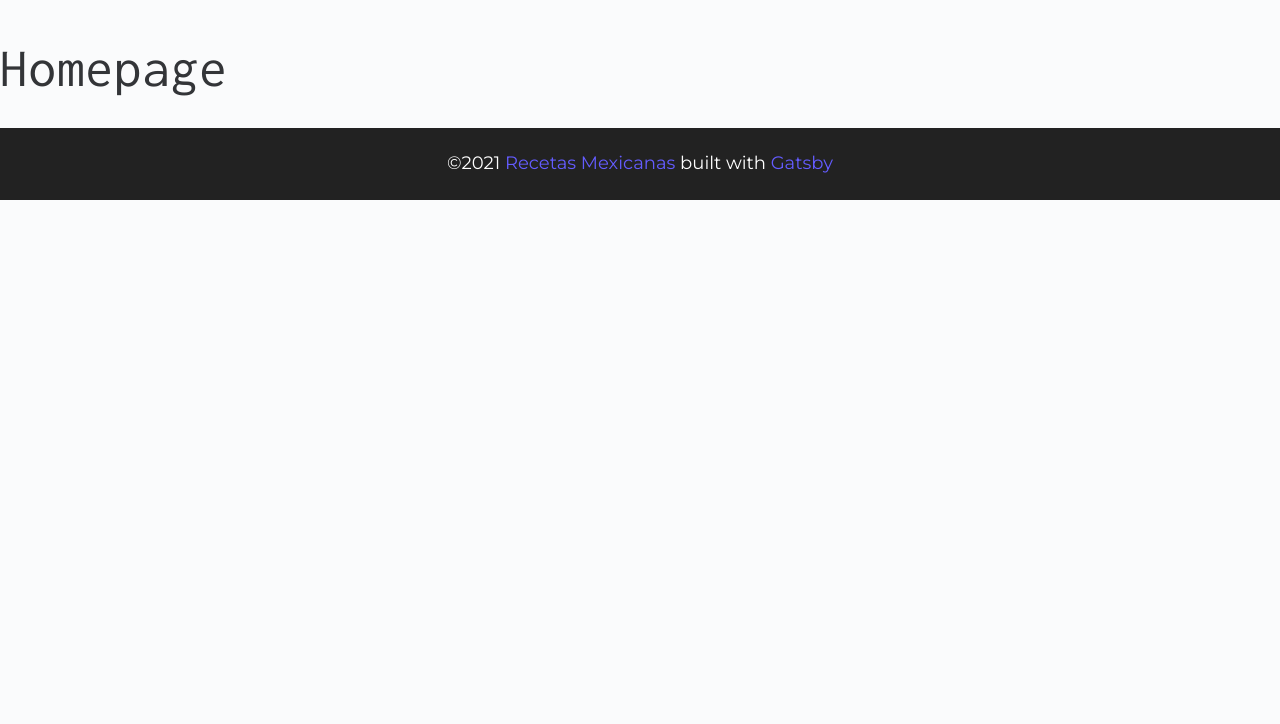
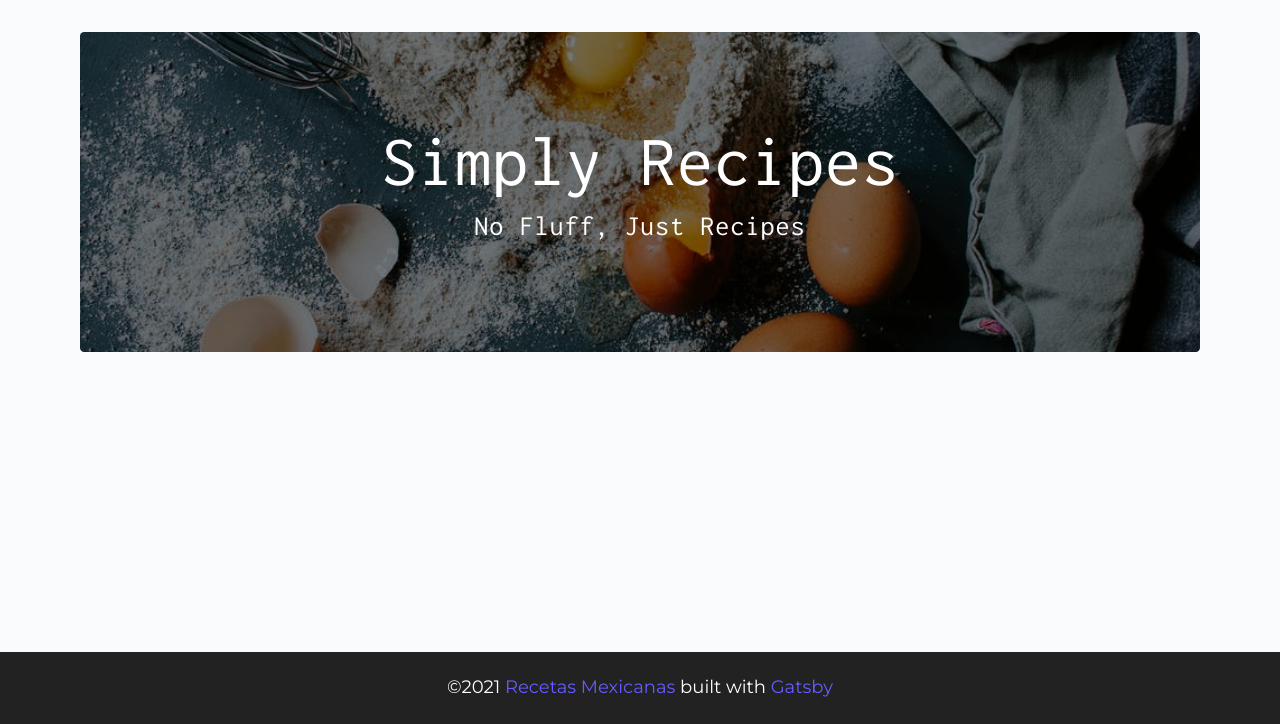
Before and after one commit to GabeValdivia/recetas-mexicanas, a Gatsby site: page / in a window 1280 px wide. Shown: the part 76-800 px from the top of the page. Built offline with nearby package versions, Linux system fonts and the light colour scheme; Gatsby itself is replaced by a stand-in of ours.

Commit message:
Add hero image section with image and text to homepage

```diff
--- a/src/pages/index.js
+++ b/src/pages/index.js
@@ -1,10 +1,26 @@
 import React from 'react';
 import Layout from '../components/Layout';
+import { StaticImage } from 'gatsby-plugin-image';
 
 export default function Home() {
 	return (
 		<Layout>
-				<h1>Homepage</h1>
+			<main className="page">
+				<header className="hero">
+					<StaticImage src="../assets/images/main.jpeg"
+					alt="eggs"
+					className="hero-img"
+					placeholder="tracedSVG"
+					layout="fullWidth"
+				></StaticImage>
+				<div className="hero-container">
+					<div className="hero-text">
+					<h1>Simply Recipes</h1>
+					<h4>no fluff, just recipes</h4>
+					</div>
+				</div>
+				</header>
+			</main>
 		</Layout>
 	);
 }
```
